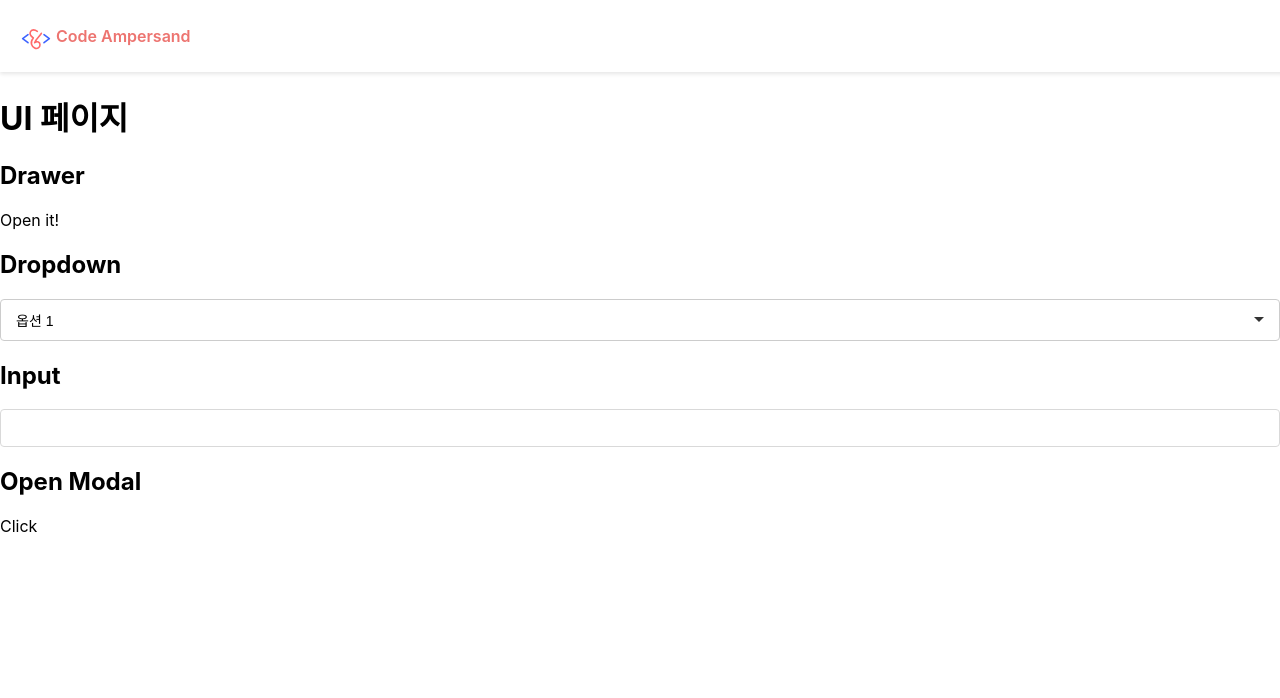
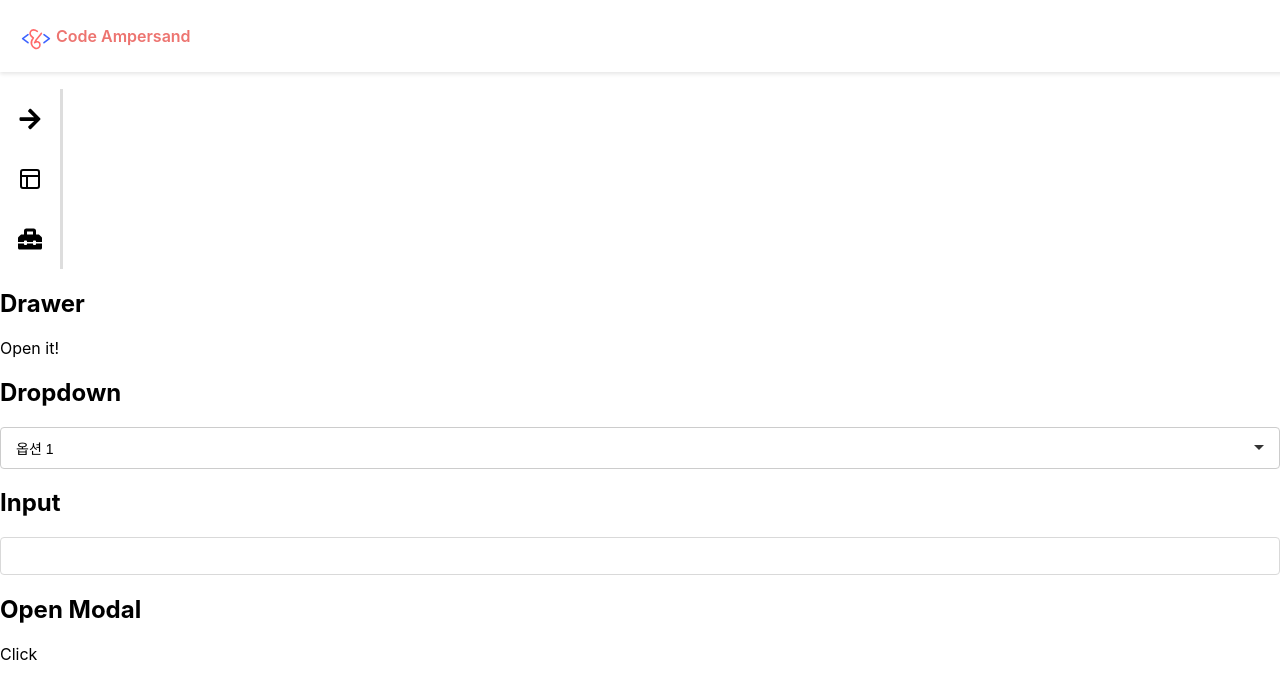
Before and after one commit to ksheyon123/no-code-with-ai, a React app in the folder client/: page /ui in a window 1280 px wide. Shown: the top 698 px of the page. Built offline with nearby package versions, Linux system fonts and the light colour scheme.

Commit message:
LNB 추가

```diff
--- a/client/src/components/common/DOMLayoutViewer/DOMLayoutViewer.tsx
+++ b/client/src/components/common/DOMLayoutViewer/DOMLayoutViewer.tsx
@@ -1,6 +1,6 @@
 import React, { useState } from "react";
 import { useBlueprintContext } from "@/contexts/BlueprintContext";
-import { FaTrash } from "react-icons/fa";
+import { FaTrash, FaEdit } from "react-icons/fa";
 import Drawer from "../Drawer/Drawer";
 
 const DOMLayoutViewer: React.FC = () => {
@@ -42,6 +42,17 @@ const DOMLayoutViewer: React.FC = () => {
             {id}
           </div>
         </div>
+        <div>
+          <button
+            style={{
+              background: "none",
+              border: "none",
+              cursor: "pointer",
+              padding: "0",
+            }}
+          >
+            <FaEdit color="#ff6b6b" size={12} />
+          </button>
           <button
             style={{
               background: "none",
@@ -52,6 +63,7 @@ const DOMLayoutViewer: React.FC = () => {
           >
             <FaTrash color="#ff6b6b" size={12} />
           </button>
+        </div>
       </div>
     );
 
--- /dev/null
+++ b/client/src/components/common/LNB/LNB.tsx
@@ -0,0 +1,260 @@
+import React, { ReactNode, useState, useEffect, useRef } from "react";
+import { FaArrowLeft, FaArrowRight, FaToolbox } from "react-icons/fa";
+import { FiLayout } from "react-icons/fi";
+
+// LNB 아이콘 컴포넌트 인터페이스
+interface LNBIconProps {
+  /**
+   * 아이콘 ID (상태 관리용 고유 식별자)
+   */
+  id: string;
+  /**
+   * 아이콘 컴포넌트
+   */
+  icon: React.ReactNode;
+  /**
+   * 현재 활성화된 아이콘 ID
+   */
+  activeIcon: string | null;
+  /**
+   * 현재 호버 중인 아이콘 ID
+   */
+  hoverIcon: string | null;
+  /**
+   * LNB가 열려있는지 여부
+   */
+  isOpen: boolean;
+  /**
+   * 아이콘 클릭 핸들러
+   */
+  onIconClick: (id: string) => void;
+  /**
+   * 아이콘 호버 시작 핸들러
+   */
+  onIconHoverStart: (id: string) => void;
+  /**
+   * 아이콘 호버 종료 핸들러
+   */
+  onIconHoverEnd: () => void;
+}
+
+/**
+ * LNB 아이콘 컴포넌트
+ *
+ * LNB에 표시되는 아이콘을 렌더링하는 컴포넌트입니다.
+ * 아이콘의 활성화 상태와 호버 상태에 따라 스타일이 변경됩니다.
+ */
+const LNBIcon: React.FC<LNBIconProps> = ({
+  id,
+  icon,
+  activeIcon,
+  hoverIcon,
+  isOpen,
+  onIconClick,
+  onIconHoverStart,
+  onIconHoverEnd,
+}) => {
+  return (
+    <div
+      onClick={() => !isOpen && onIconClick(id)}
+      onMouseEnter={() => !isOpen && onIconHoverStart(id)}
+      onMouseLeave={onIconHoverEnd}
+      style={{
+        width: "60px",
+        height: "60px",
+        display: "flex",
+        alignItems: "center",
+        justifyContent: "center",
+        cursor: "pointer",
+        position: "relative",
+      }}
+    >
+      <div
+        style={{
+          width: "50px",
+          height: "50px",
+          borderRadius: "8px",
+          display: "flex",
+          alignItems: "center",
+          justifyContent: "center",
+          backgroundColor:
+            !isOpen && activeIcon === id
+              ? "#ed7470"
+              : !isOpen && hoverIcon === id
+              ? "rgba(237, 116, 112, 0.6)"
+              : "transparent",
+          transition: "background-color 0.2s",
+        }}
+      >
+        {icon}
+      </div>
+    </div>
+  );
+};
+
+export interface ILNBProps {
+  /**
+   * LNB의 제목
+   */
+  title?: string | ReactNode;
+  /**
+   * LNB의 초기 열림 상태
+   * @default false
+   */
+  defaultOpen?: boolean;
+  /**
+   * LNB에 적용할 추가 클래스명
+   */
+  className?: string;
+  /**
+   * LNB 내부에 표시할 내용
+   */
+  children: React.ReactNode;
+  /**
+   * LNB의 최대 너비 (픽셀 단위)
+   * @default 250
+   */
+  maxWidth?: number;
+  /**
+   * LNB의 최소 너비 (픽셀 단위, 닫혔을 때)
+   * @default 60
+   */
+  minWidth?: number;
+  /**
+   * 토글 버튼 아이콘 (열린 상태)
+   * @default "◀"
+   */
+  openIcon?: ReactNode;
+  /**
+   * 토글 버튼 아이콘 (닫힌 상태)
+   * @default "▶"
+   */
+  closeIcon?: ReactNode;
+}
+
+/**
+ * LNB(Left Navigation Bar) 컴포넌트
+ *
+ * 왼쪽에 위치하며 열고 닫을 수 있는 네비게이션 바 컴포넌트입니다.
+ * 열린 상태와 닫힌 상태에 따라 너비가 조절됩니다.
+ */
+const LNB: React.FC<ILNBProps> = ({
+  title,
+  defaultOpen = false,
+  className = "",
+  children,
+  maxWidth = 250,
+  minWidth = 60,
+  openIcon = "◀",
+  closeIcon = "▶",
+}) => {
+  // 열림/닫힘 상태 관리
+  const [isOpen, setIsOpen] = useState(defaultOpen);
+  // 아이콘 활성화 상태 관리
+  const [activeIcon, setActiveIcon] = useState<string | null>(null);
+  // hover 상태 관리
+  const [hoverIcon, setHoverIcon] = useState<string | null>(null);
+  const lnbRef = useRef<HTMLDivElement>(null);
+
+  // 토글 버튼 클릭 핸들러
+  const handleToggle = () => {
+    setIsOpen((prev) => !prev);
+  };
+
+  // 스타일 계산
+  const lnbStyle = {
+    width: isOpen ? `${maxWidth}px` : `${minWidth}px`,
+  };
+
+  // 외부 클릭 시 LNB 닫기 (선택적 기능)
+  useEffect(() => {
+    const handleClickOutside = (event: MouseEvent) => {
+      if (
+        lnbRef.current &&
+        !lnbRef.current.contains(event.target as Node) &&
+        isOpen
+      ) {
+        // 외부 클릭 시 닫기 기능을 원하면 아래 주석을 해제
+        // setIsOpen(false);
+      }
+    };
+
+    document.addEventListener("mousedown", handleClickOutside);
+    return () => {
+      document.removeEventListener("mousedown", handleClickOutside);
+    };
+  }, [isOpen]);
+
+  return (
+    <div
+      ref={lnbRef}
+      data-testid="lnb"
+      data-state={isOpen ? "open" : "closed"}
+      className={`lnb ${className}`}
+      style={{
+        ...lnbStyle,
+        height: "100%",
+        backgroundColor: "#FFF",
+        borderRight: "3px solid #ddd",
+        overflow: "hidden",
+        display: "flex",
+        flexDirection: "column",
+      }}
+    >
+      {/* LNB 토글 버튼 */}
+      <button
+        className="lnb-toggle"
+        onClick={handleToggle}
+        style={{
+          border: "none",
+          background: "transparent",
+          padding: "0",
+          display: "flex",
+          alignItems: "center",
+          justifyContent: "center",
+          width: "60px",
+          height: "60px",
+          cursor: "pointer",
+        }}
+      >
+        {isOpen ? <FaArrowLeft size={24} /> : <FaArrowRight size={24} />}
+      </button>
+
+      {/* LNB 내용 */}
+      <div
+        data-testid="lnb-content"
+        className="lnb-content"
+        style={{
+          flex: 1,
+          overflow: "auto",
+          padding: isOpen ? "15px" : "0",
+        }}
+      >
+        {/* 아이콘 목록 */}
+        <LNBIcon
+          id="layout"
+          icon={<FiLayout size={24} />}
+          activeIcon={activeIcon}
+          hoverIcon={hoverIcon}
+          isOpen={isOpen}
+          onIconClick={(id) => setActiveIcon(activeIcon === id ? null : id)}
+          onIconHoverStart={(id) => setHoverIcon(id)}
+          onIconHoverEnd={() => setHoverIcon(null)}
+        />
+
+        <LNBIcon
+          id="toolbox"
+          icon={<FaToolbox size={24} />}
+          activeIcon={activeIcon}
+          hoverIcon={hoverIcon}
+          isOpen={isOpen}
+          onIconClick={(id) => setActiveIcon(activeIcon === id ? null : id)}
+          onIconHoverStart={(id) => setHoverIcon(id)}
+          onIconHoverEnd={() => setHoverIcon(null)}
+        />
+      </div>
+    </div>
+  );
+};
+
+export default LNB;
--- a/client/src/pages/Main.tsx
+++ b/client/src/pages/Main.tsx
@@ -5,7 +5,7 @@ import UISelectModalFooter from "@/components/common/Modal/SubModalComponent/UIS
 import { useBlueprintContext } from "@/contexts/BlueprintContext";
 import { useModalContext } from "@/contexts/ModalContext";
 import { ElementGenerationParams } from "@/types";
-import DOMLayoutViewer from "@/components/common/DOMLayoutViewer/DOMLayoutViewer";
+import LNB from "@/components/common/LNB/LNB";
 
 const Main: React.FC = () => {
   const { initDomStructure } = useBlueprintContext();
@@ -72,7 +72,8 @@ const Main: React.FC = () => {
   }, []);
 
   return (
-    <>
+    <div className="main">
+      <LNB children={<></>} />
       <div
         id="main_component"
         className="css_wrapper"
@@ -80,8 +81,7 @@ const Main: React.FC = () => {
       >
         <DOMRenderer />
       </div>
-      <DOMLayoutViewer />
-    </>
+    </div>
   );
 };
 
--- a/client/src/pages/Root.tsx
+++ b/client/src/pages/Root.tsx
@@ -5,12 +5,10 @@ import { Outlet } from "react-router-dom";
 
 const Root: React.FC = () => {
   return (
-    <>
+    <main>
       <Header />
-      <main className="main">
-        <Outlet />
-      </main>
-    </>
+      <Outlet />
+    </main>
   );
 };
 
--- a/client/src/pages/UI.tsx
+++ b/client/src/pages/UI.tsx
@@ -9,6 +9,7 @@ import InputWrapper from "@/components/common/Input/InputWrapper";
 import Input from "@/components/common/Input/Input";
 import { useModalContext } from "@/contexts/ModalContext";
 import AddComponent from "@/components/common/Form/AddComponent";
+import LNB from "@/components/common/LNB/LNB";
 
 const UI: React.FC = () => {
   const { openModal } = useModalContext();
@@ -34,6 +35,7 @@ const UI: React.FC = () => {
   return (
     <div className="ui-page">
       <h1>UI 페이지</h1>
+      <LNB children={[]} />
       <section>
         <h2>Drawer</h2>
         <Drawer title={"Open it!"} children={<div>Hello</div>} />
--- a/client/src/styles/index.css
+++ b/client/src/styles/index.css
@@ -56,11 +56,11 @@ document.addEventListener('DOMContentLoaded', function() {
 });
 */
 .main {
-  position: relative;
   width: 100vw;
   height: calc(100vh - 72px);
   padding-top: 72px;
   margin: 0;
+  display: flex;
 }
 
 .css_wrapper {
```
Also changed, not shown: client/src/components/dom/DOMRenderer/DOMRenderer.tsx (+0 -10 lines). Lines whose indentation alone changed are shown as unchanged.
